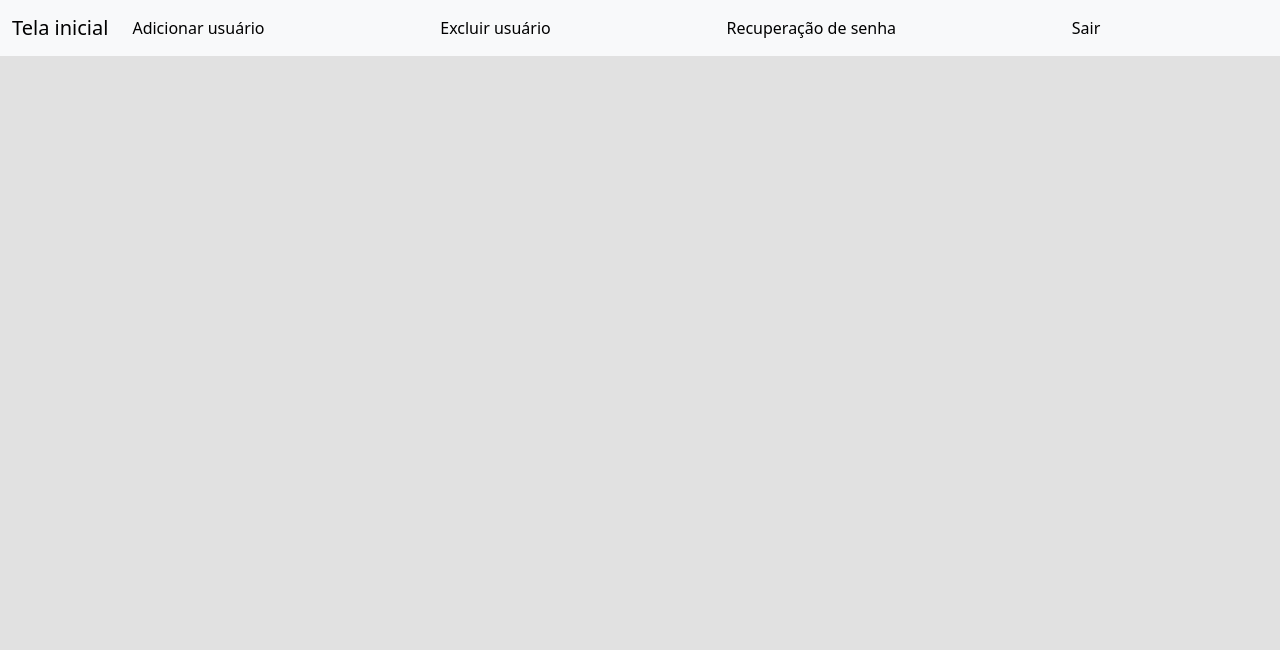
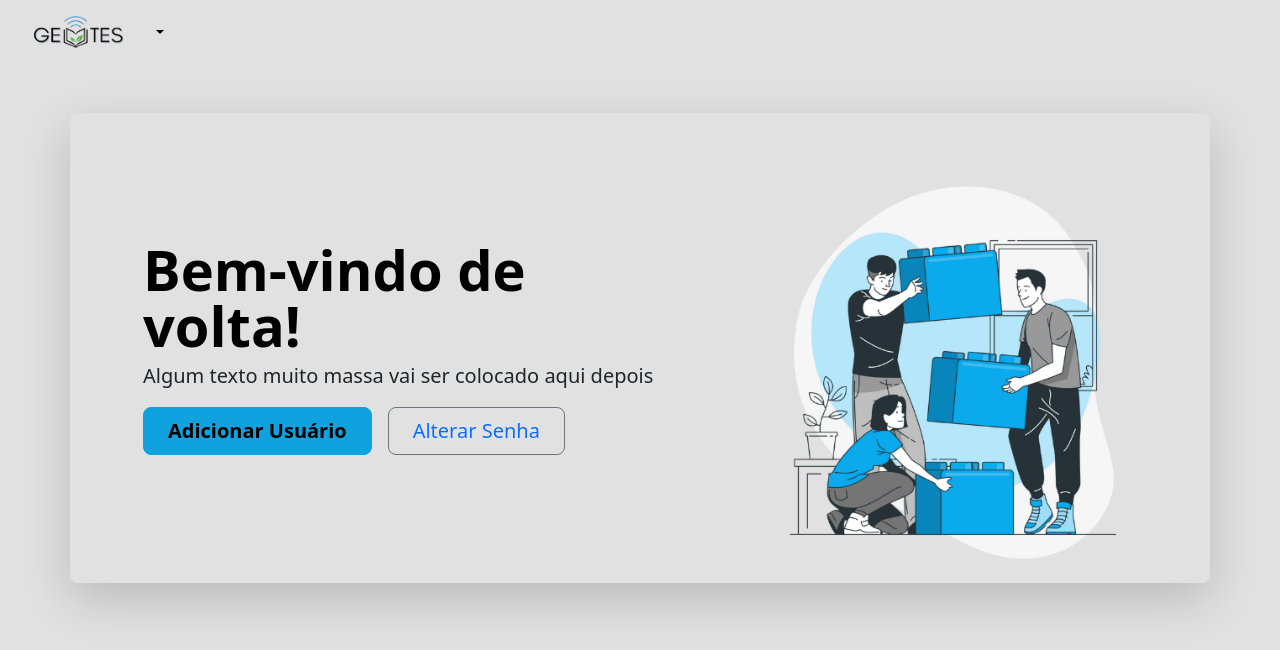
Before and after one commit to anabbarbosa/ONGgemtes, a PHP site: page /ADMtelaInicial.php in a window 1280 px wide. Shown: the top 650 px of the page. Run offline with PHP 8.4, Linux system fonts and the light colour scheme; a user stored in the database is signed in; data that the repository does not hold is empty.

Commit message:
admin - tela inicial

```diff
--- a/ADMtelaInicial.php
+++ b/ADMtelaInicial.php
@@ -2,6 +2,7 @@
   include("protect.php");
   protect();
 ?>
+
 
 <!DOCTYPE html>
 <html>
@@ -26,34 +27,55 @@
   }
 ?>
 
-<nav class="navbar navbar-expand-lg bg-body-tertiary fixed-top">
-    <div class="container-fluid">
-      <a class="navbar-brand" href="#">Tela inicial</a>
-      <button class="navbar-toggler" type="button" data-bs-toggle="collapse" data-bs-target="#navbarNavAltMarkup" aria-controls="navbarNavAltMarkup" aria-expanded="false" aria-label="Toggle navigation">
-        <span class="navbar-toggler-icon"></span>
-      </button>
-      <div class="collapse navbar-collapse" id="navbarNavAltMarkup">
-        <div class="navbar-nav">
-          <a class="nav-link active" aria-current="page" href="addUsers.php">Adicionar usuário</a>
-        </div>
-      </div>
-      <div class="collapse navbar-collapse" id="navbarNavAltMarkup">
-        <div class="navbar-nav">
-          <a class="nav-link active" aria-current="page" href="deleteUsers.php">Excluir usuário</a>
-        </div>
-      </div>
-      <div class="collapse navbar-collapse" id="navbarNavAltMarkup">
-        <div class="navbar-nav">
-          <a class="nav-link active" aria-current="page" href="ADMsenhas.php">Recuperação de senha</a>
-        </div>
-      </div>
-      <div class="collapse navbar-collapse" id="navbarNavAltMarkup">
-        <div class="navbar-nav">
-          <a class="nav-link active" aria-current="page" href="sair.php">Sair</a>
-        </div>
+<header class="py-3 mb-3 border-bottom headerTelaInicial">
+  <div class="container-fluid d-grid gap-3 align-items-center" style="grid-template-columns: 1fr 2fr">
+    <div class="dropdown">
+      <a href="#" class="d-flex align-items-center col-lg-4 mb-2 mb-lg-0 link-body-emphasis text-decoration-none dropdown-toggle" data-bs-toggle="dropdown" aria-expanded="false">
+        <img class="bi me-2" height="32" src="./Imagens/logoGemtes.png">
+      </a>
+      <ul class="dropdown-menu text-small shadow">
+        <li><a class="dropdown-item" href="./ADMtelaInicial.php">Home</a></li>
+        <li><a class="dropdown-item" href="./ADMsenhas.php">Recuperar Senha</a></li>
+        <li><a class="dropdown-item" href="./addUsers.php">Cadastrar Usuário</a></li>
+        <li><a class="dropdown-item" href="./deleteUsers.php">Excluir Usuário</a></li>
+
+    <div class="d-flex align-items-center">
+      <form class="w-100 me-3" role="search">
+        <input type="search" class="form-control bordaAzulGemtes" placeholder="Procurar usuário..." aria-label="Search">
+      </form>
+
+      <div class="flex-shrink-0 dropdown">
+        <a href="#" class="d-block link-body-emphasis text-decoration-none dropdown-toggle" data-bs-toggle="dropdown" aria-expanded="false">
+          <svg xmlns="http://www.w3.org/2000/svg" alt="mdo" width="25" height="25" class="rounded-circle bi bi-person" fill="#10A1DF" viewBox="0 0 16 16">
+            <path d="M8 8a3 3 0 1 0 0-6 3 3 0 0 0 0 6m2-3a2 2 0 1 1-4 0 2 2 0 0 1 4 0m4 8c0 1-1 1-1 1H3s-1 0-1-1 1-4 6-4 6 3 6 4m-1-.004c-.001-.246-.154-.986-.832-1.664C11.516 10.68 10.289 10 8 10s-3.516.68-4.168 1.332c-.678.678-.83 1.418-.832 1.664z"/>
+          </svg>
+        </a>
+        <ul class="dropdown-menu text-small shadow">
+          <li><a class="dropdown-item" href="./sair.php">Sair</a></li>
+        </ul>
       </div>
     </div>
-  </nav>
+  </div>
+</header>
+
+<div class="container my-5">
+  <div class="row p-4 pb-0 pe-lg-0 pt-lg-5 align-items-center rounded-3 border shadow-lg">
+    <div class="col-lg-7 p-3 p-lg-5 pt-lg-3">
+      <h1 class="display-4 fw-bold lh-1 text-body-emphasis">Bem-vindo de volta!</h1>
+      <p class="lead">Algum texto muito massa vai ser colocado aqui depois</p>
+      <div class="d-grid gap-2 d-md-flex justify-content-md-start mb-4 mb-lg-3">
+        <button type="button" class="btn btn-primary btn-lg px-4 me-md-2 fw-bold azulGemtes bordaAzulGemtes">
+          <a class="link-body-emphasis text-decoration-none" href="./addUsers.php">Adicionar Usuário</a>
+        </button>
+        <button type="button" class="btn btn-outline-secondary btn-lg px-4"> <a href="./ADMsenhas.php"> Alterar Senha </a>
+          </button>
+      </div>
+    </div>
+    <div class="col-lg-4 offset-lg-1 p-0 mx-0 overflow-hidden imagemTelaInicial">
+      <img class="rounded-lg-3 imagemTelaInicial" src="./Imagens/bloquinhos.png" alt="Desenho pessoas montando blocos" height="420">
+    </div>
+  </div>
+</div>
 
 </body>
 </html>
```
